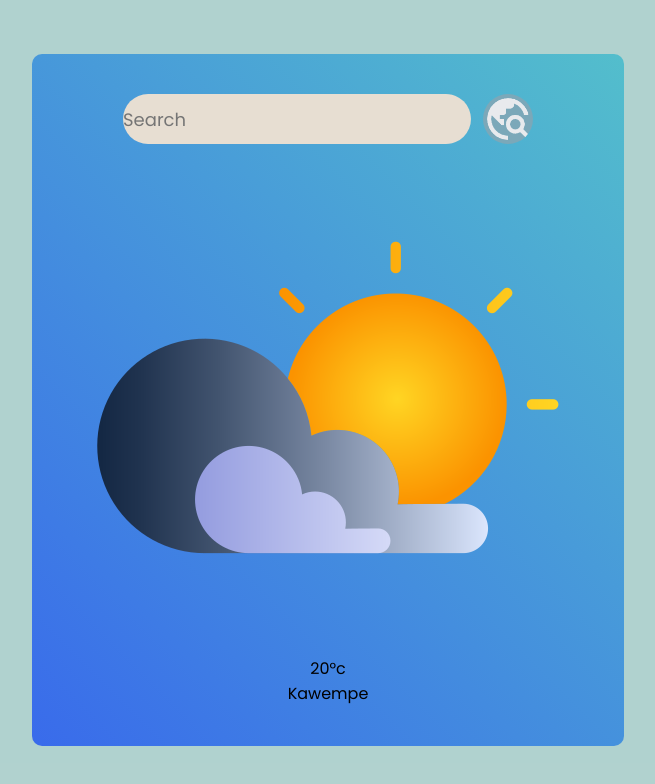
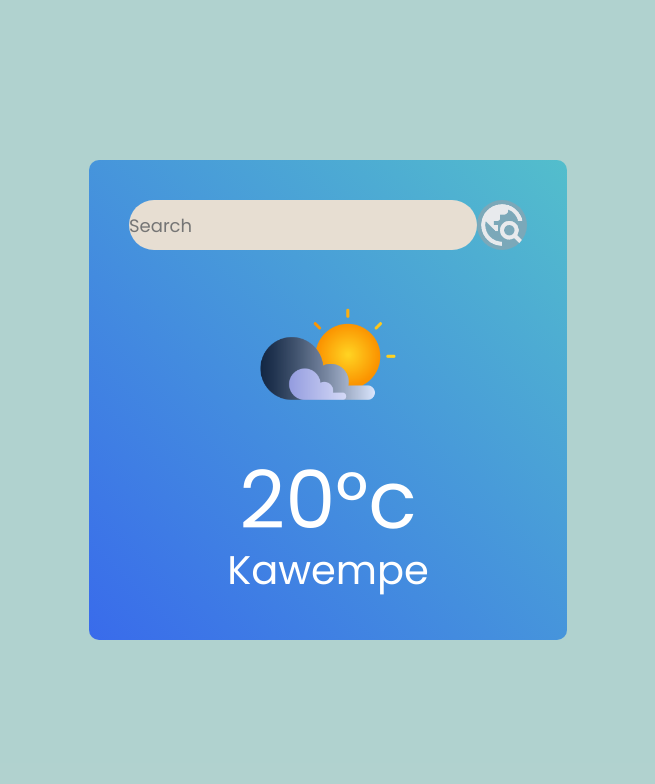
Before and after one commit to ReicaD/WeatherApp3, a React (Vite) app: page / in a window 1280 px wide. Shown: the top 784 px of the page, without its empty margins (312-967 px from the left). Built offline with nearby package versions, Linux system fonts and the light colour scheme.

Commit message:
modified with temperature and location styling

```diff
--- a/src/components/Weather.css
+++ b/src/components/Weather.css
@@ -1,32 +1,50 @@
-.weather{
+.weather {
   place-self: center;
   padding: 40px;
   border-radius: 10px;
- background-image: linear-gradient( 45deg, #396beb, #53becc);
+  background-image: linear-gradient(45deg, #396beb, #53becc);
   display: flex;
   flex-direction: column;
   align-items: center;
 }
-.search-bar{
+.search-bar {
   display: flex;
-    align-items:center;
-    gap: 12px;
+  text-align: justify;
+  align-items: center;
+  gap: 12x;
 }
 
-.search-bar input{
-    height:50px;
+.search-bar input {
+  height: 50px;
   border: none;
-    outline:none;
+  outline: none;
   padding: none;
-    border-radius:40px;
-    color:bisque;
+  border-radius: 40px;
+  color: rgb(0, 0, 0);
   background: #e7ded2;
   font-size: 18px;
 }
-.search-bar img{
+.search-bar img {
   width: 50px;
   padding: 15;
   border-radius: 50%;
   background: #7ba8b9;
   cursor: pointer;
 }
+
+.weather-icon{
+    width: 150px;
+    margin: 30px 0 ;
+}
+
+.temperature{
+    color: #ffff;
+    font-size: 80px;
+    line-height: 1;
+}
+
+.location{
+    color:#ffff;
+    font-size: 40px;
+
+}
--- a/src/components/Weather.jsx
+++ b/src/components/Weather.jsx
@@ -18,8 +18,8 @@ const Weather = () => {
              </div>
              <img src = {clear_icon} alt="" className = "weather-icon"/>
 
-             <p>20°c</p>
-             <p>Kawempe</p>
+             <p className='temperature'>20°c</p>
+             <p className='location'>Kawempe</p>
       </div>
     );
   };
```
Lines whose indentation alone changed are shown as unchanged.
